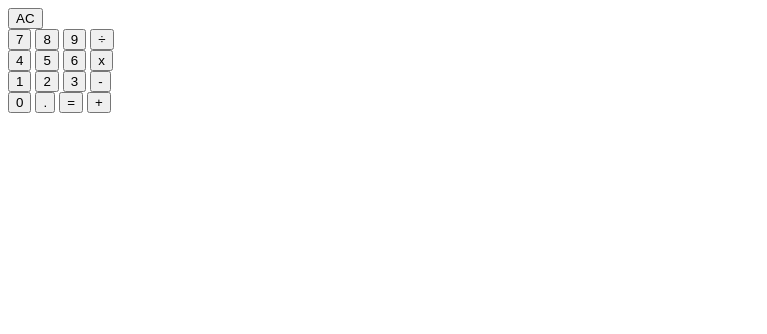
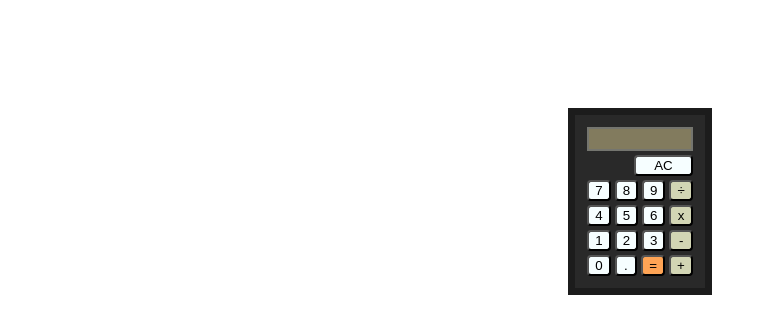
Before and after one commit to GravyTheAwesome/calculator, a plain HTML site: page index.html in a window 1280 px wide. Shown: the whole page, without its empty margins (0-767 px from the left). Drawn offline with Linux system fonts and the light colour scheme.

Commit message:
Add stylesheet and fixed bugs

```diff
--- a/code.js
+++ b/code.js
@@ -75,11 +75,16 @@ calculatorButtons.forEach(button => button.addEventListener('click', () => {
         }
 
     } else if (String(button.textContent) === '=') {
-        display.textContent = operate(calculator['num1'], calculator['num2'], calculator['operator']);
-        calculator['num1'] = operate(calculator['num1'], calculator['num2'], calculator['operator']);
-        calculator['num2'] = '';
-        calculator['operator'] = 'none';
-        calculator['currentOperand'] = 'num1';
+        if ((calculator['num1'] === 0 && calculator['operator'] === '÷')  || (calculator['num2'] === 0 && calculator['operator'] === '÷')) {
+            alert(`Hey, you know you can't divide by 0!`);
+        } else {
+            display.textContent = Math.round(operate(calculator['num1'], calculator['num2'], calculator['operator']) * 1000000) / 1000000;
+            calculator['num1'] = Math.round(operate(calculator['num1'], calculator['num2'], calculator['operator']) * 1000000) / 1000000;
+            calculator['num2'] = '';
+            calculator['operator'] = 'none';
+            calculator['currentOperand'] = 'num1';
+        }
+
     } else if (String(button.textContent) === 'AC') {
         display.textContent = '';
         calculator['num1'] = 0;
--- a/index.html
+++ b/index.html
@@ -3,6 +3,7 @@
 <head>
     <meta charset="UTF-8">
     <meta name="viewport" content="width=device-width, initial-scale=1.0">
+    <link href="styles.css" rel="stylesheet">
     <title>Calculator</title>
 </head>
 <body>
@@ -16,25 +17,25 @@
             <button id="seven-button">7</button>
             <button id="eight-button">8</button>
             <button id="nine-button">9</button>
-            <button id="divide-button">÷</button>
+            <button id="divide-button" class="operator-button">÷</button>
         </div>
         <div class="calculator-button-row">
             <button id="four-button">4</button>
             <button id="five-button">5</button>
             <button id="six-button">6</button>
-            <button id="multiply-button">x</button>
+            <button id="multiply-button" class="operator-button">x</button>
         </div>
         <div class="calculator-button-row">
             <button id="one-button">1</button>
             <button id="two-button">2</button>
             <button id="three-button">3</button>
-            <button id="subtract-button">-</button>
+            <button id="subtract-button" class="operator-button">-</button>
         </div>
         <div class="calculator-button-row">
             <button id="zero-button">0</button>
             <button id="decimal-button">.</button>
             <button id="equals-button">=</button>
-            <button id="add-button">+</button>
+            <button id="add-button" class="operator-button" >+</button>
         </div>
     </div>
     <script src="code.js"></script>
--- /dev/null
+++ b/styles.css
@@ -0,0 +1,46 @@
+body {
+    display: flex;
+    justify-content: center;
+    padding-top: 100px;
+}
+
+.calculator {
+    display: flex;
+    flex-direction: column;
+    padding: 12px;
+    background-color: #292929;
+    border: 7px solid #1C1C1C;
+    gap: 4px;
+}
+
+.calculator-button-row {
+    display: flex;
+    gap: 4px;
+}
+
+button {
+    flex: 1;
+    background-color: #F6FEFF;
+    border-radius: 4px;
+}
+
+.operator-button {
+    background-color: #D2D5B4;
+}
+
+#equals-button {
+    background-color: #FEA455;
+}
+
+.padding-div {
+    flex: 1;
+}
+
+.calculator-display {
+    flex: 1;
+    background-color: #827B5E;
+    border: 2px solid #74756F;
+    min-height: 20px;
+    padding-left: 4px;
+    padding-right: 4px;
+}
```
